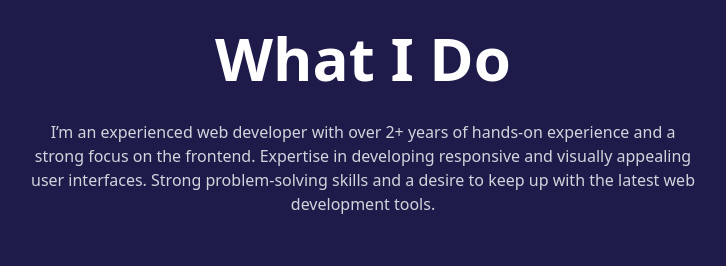
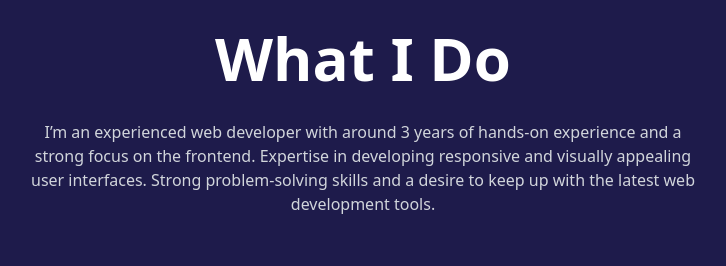
Before and after one commit to richa2762000/portfolio, a React (Create React App) app: page / in a window 1280 px wide. Shown: the part 900-1166 px from the top of the page, without its empty margins (277-1003 px from the left). Built offline with nearby package versions, Linux system fonts and the light colour scheme.

Commit message:
Update About.js

```diff
--- a/src/Components/About/About.js
+++ b/src/Components/About/About.js
@@ -8,7 +8,7 @@ const About = () => {
           What I Do
         </h4>
         <p className="text-center text-gray-300 max-w-2xl mx-auto">
-          I’m an experienced web developer with over 2+ years of hands-on
+          I’m an experienced web developer with around 3 years of hands-on
           experience and a strong focus on the frontend. Expertise in developing
           responsive and visually appealing user interfaces. Strong
           problem-solving skills and a desire to keep up with the latest web
```
